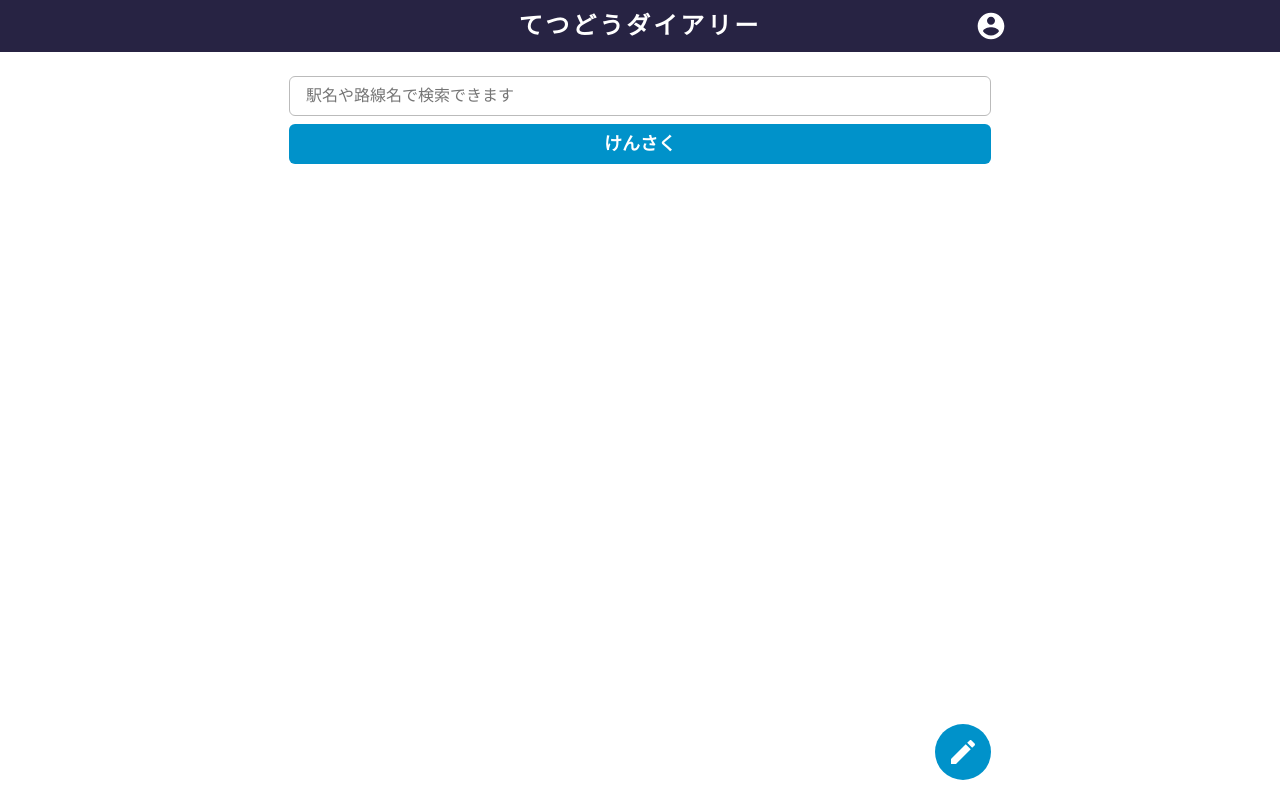
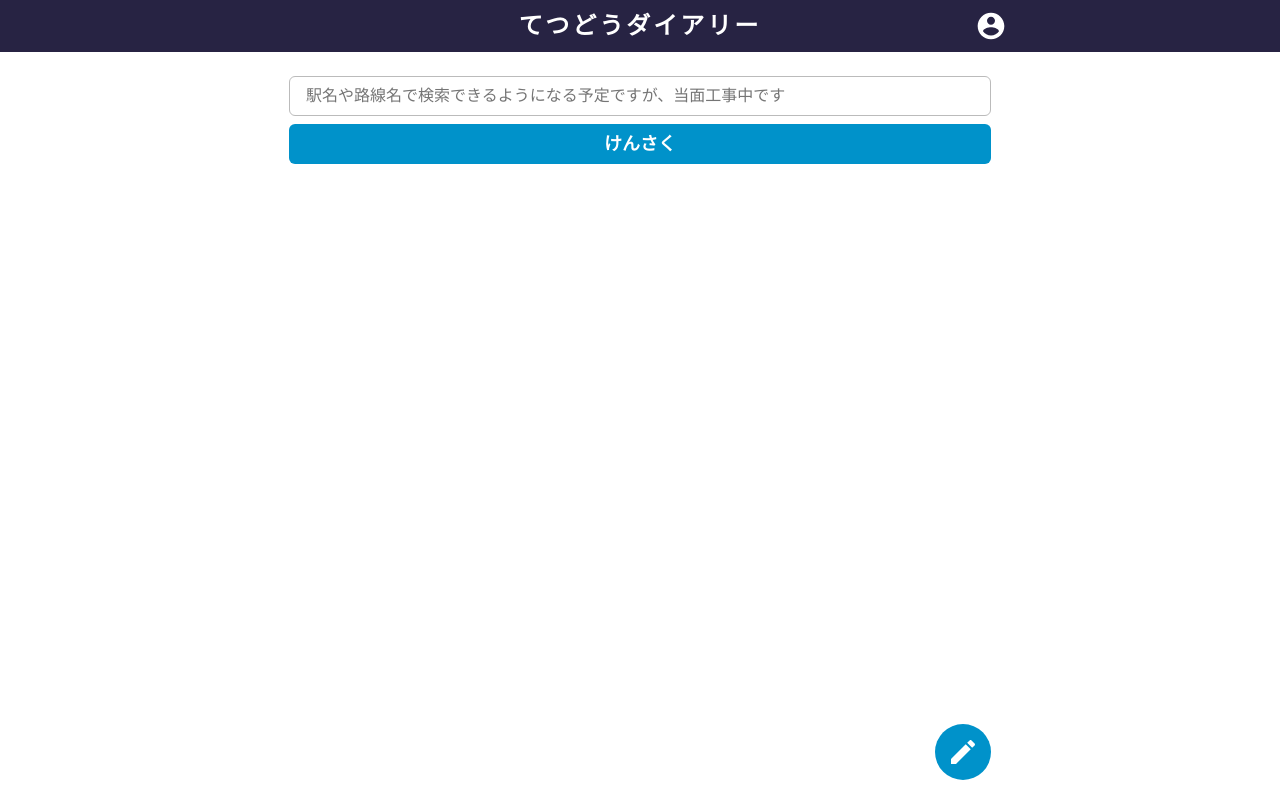
Before and after one commit to yk1979/railway-diary, a Next.js app: page / in a window 1280 px wide. Built offline with nearby package versions, Linux system fonts and the light colour scheme; a web font is replaced by a local one.

Commit message:
エクスキューズを追加

```diff
--- a/src/components/SearchBox/index.tsx
+++ b/src/components/SearchBox/index.tsx
@@ -22,8 +22,8 @@ const SearchBox = () => (
   <form>
     <TextInput
       type="text"
-      placeholder="駅名や路線名で検索できます"
-      aria-label="駅名や路線名で検索できます"
+      placeholder="駅名や路線名で検索できるようになる予定ですが、当面工事中です"
+      aria-label="駅名や路線名で検索できるようになる予定ですが、当面工事中です"
     />
     <SearchButton text="けんさく" aria-label="検索" />
   </form>
```
